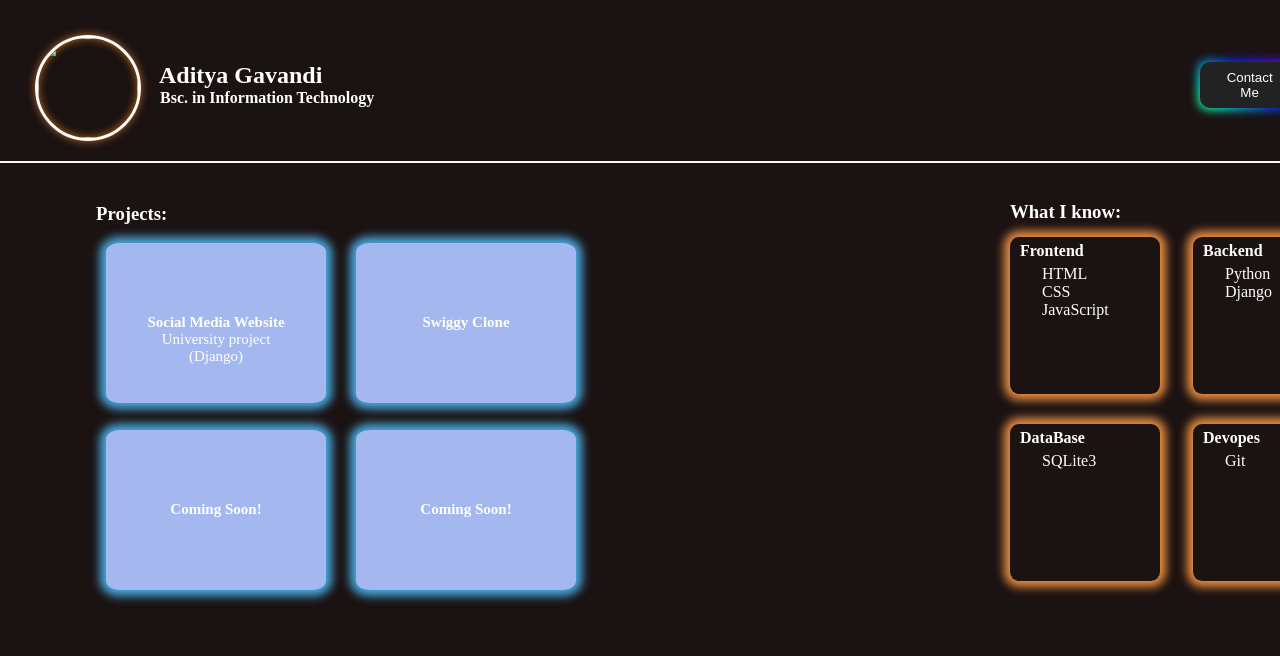
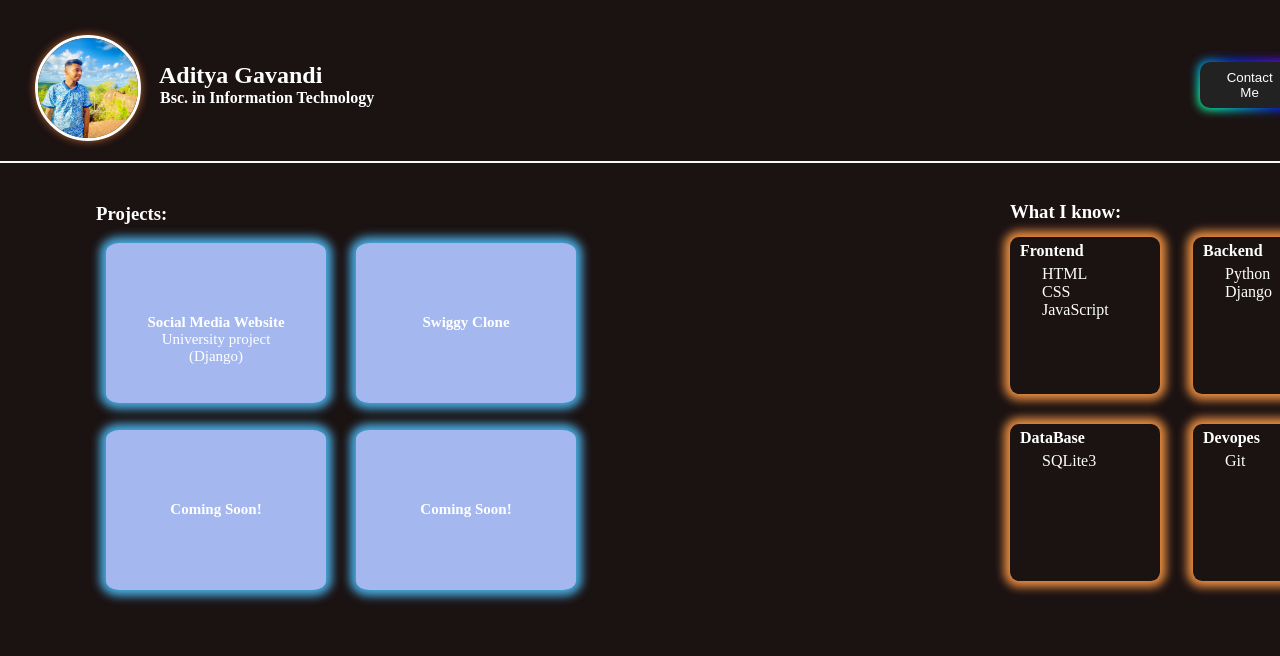
Before and after one commit to adityagavandi61/Portfolio, a plain HTML site: page index.html in a window 1280 px wide. Shown: the top 656 px of the page. Drawn offline with Linux system fonts and the light colour scheme; the site is published under a folder, as on GitHub Pages, so addresses that start at the root find nothing.

Commit message:
Update index.html

```diff
--- a/index.html
+++ b/index.html
@@ -11,7 +11,7 @@
 
 <body>
   <div class="profile">
-    <img src="/assets/adi.jpg" alt="" />
+    <img src="./assets/adi.jpg" alt="" />
     <div class="name">
       <h2>Aditya Gavandi</h2>
       <h4>Bsc. in Information Technology</h4>
```
